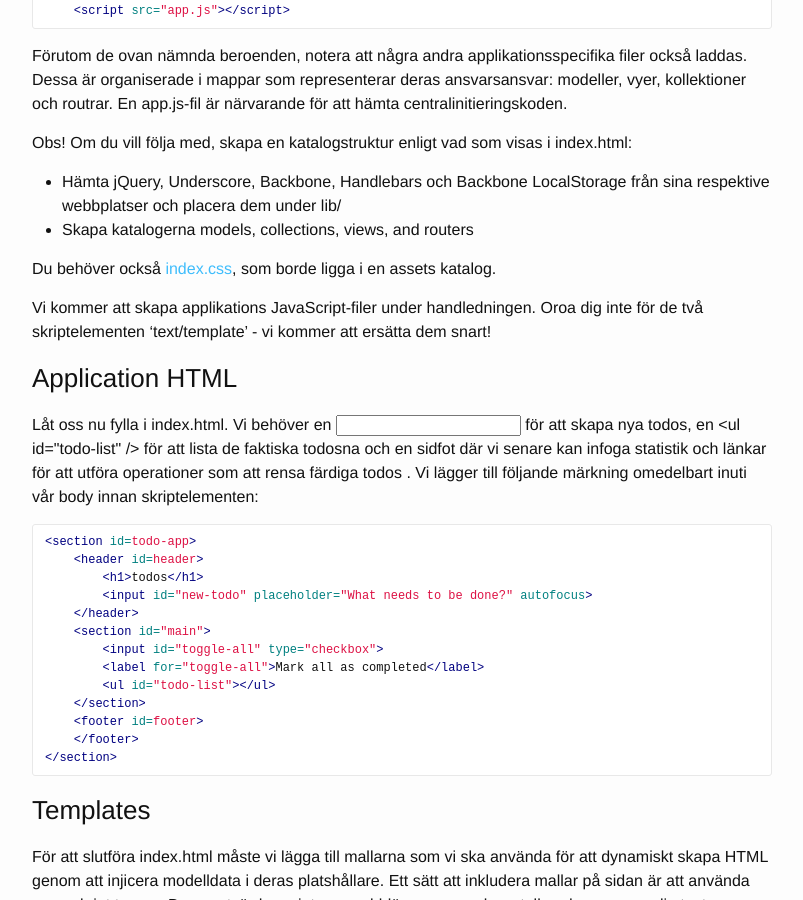
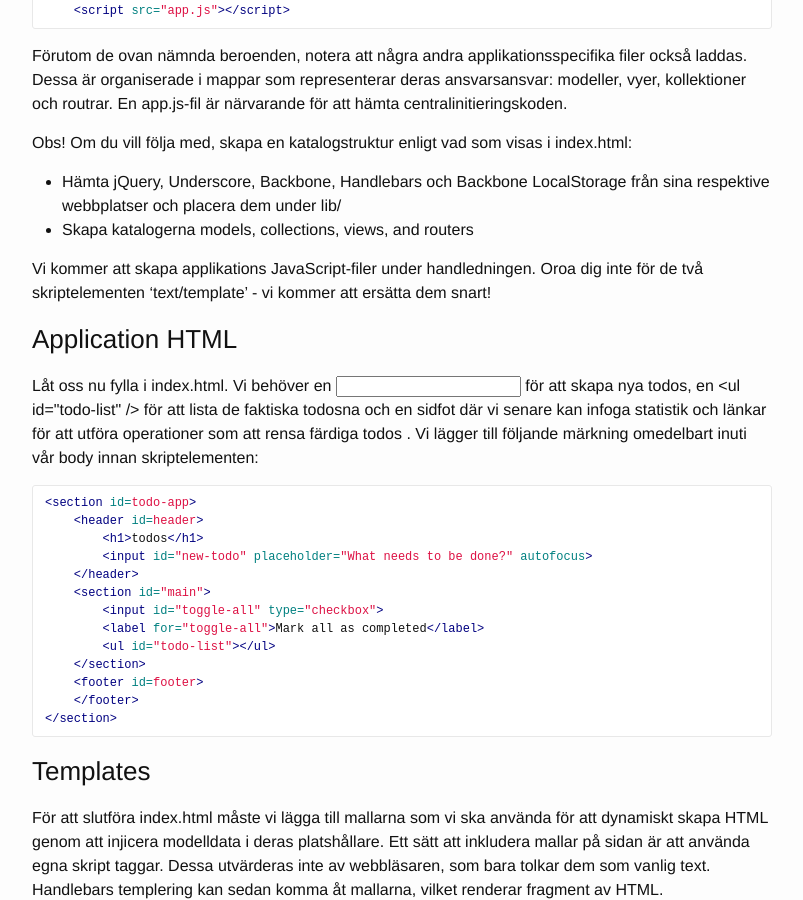
Before and after one commit to develdoe/develdoe.github.io, a Jekyll site: the page built from _posts/2017-11-14-backbone-todos-app.md, in a window 1280 px wide and 900 px high, scrolled down 1980 px. Shown: the whole window, without its empty margins (238-1041 px from the left). Built offline with Jekyll 4.4.1, drawn with Linux system fonts in a browser that asks for light colours.

Commit message:
Update 2017-11-14-backbone-todos-app.md

```diff
--- a/_posts/2017-11-14-backbone-todos-app.md
+++ b/_posts/2017-11-14-backbone-todos-app.md
@@ -82,8 +82,6 @@ Förutom de ovan nämnda beroenden, notera att några andra applikationsspecifik
 Obs! Om du vill följa med, skapa en katalogstruktur enligt vad som visas i index.html:
 * Hämta jQuery, Underscore, Backbone, Handlebars och Backbone LocalStorage från sina respektive webbplatser och placera dem under lib/
 * Skapa katalogerna models, collections, views, and routers
-
-Du behöver också [index.css](https://github.com/log-andreeray/log-andreeray.github.io/blob/master/_posts/2017-11-16-css-development-stylesheet.md), som borde ligga i en assets katalog.
 
 Vi kommer att skapa applikations JavaScript-filer under handledningen. Oroa dig inte för de två skriptelementen ‘text/template’ - vi kommer att ersätta dem snart!
 
```
